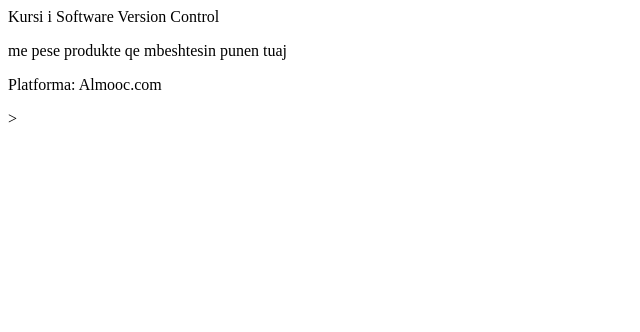
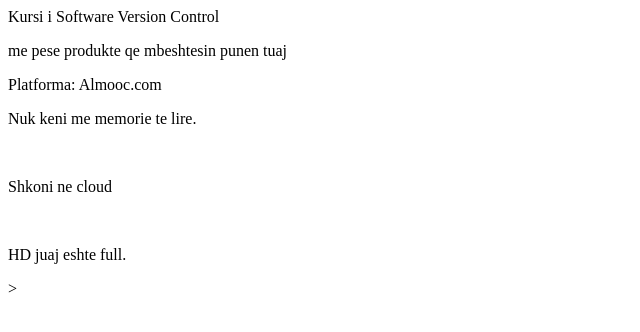
Before and after one commit to ShqypiRomina/BSVC, a plain HTML site: page index.html in a window 1280 px wide. Shown: the whole page, without its empty margins (0-640 px from the left). Drawn offline with Linux system fonts and the light colour scheme.

Commit message:
Shtimi i div-it te dyte

```diff
--- a/index.html
+++ b/index.html
@@ -4,10 +4,16 @@
 	<title>Ndryshim 2</title>
 </head>
 <body>
-
+<div>
 <p>Kursi i Software Version Control</p>
 <p>me pese produkte qe mbeshtesin punen tuaj</p>
 <p>Platforma: Almooc.com</p>
+</div>
+<div>
+	<p>Nuk keni me memorie te lire.</p><br>
+	<p>Shkoni ne cloud</p><br>
+	<p>HD juaj eshte full.</p>
+</div>
 
 </body>
 </html>>
```
